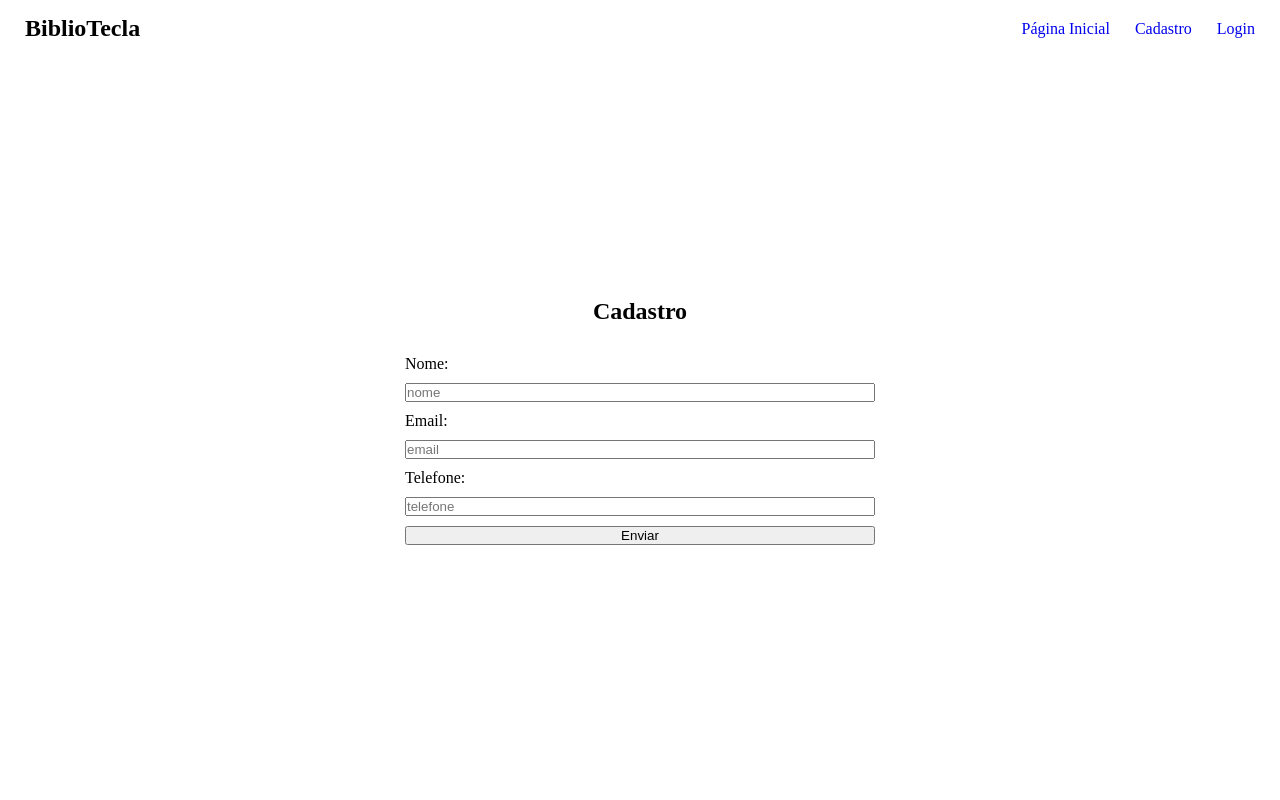
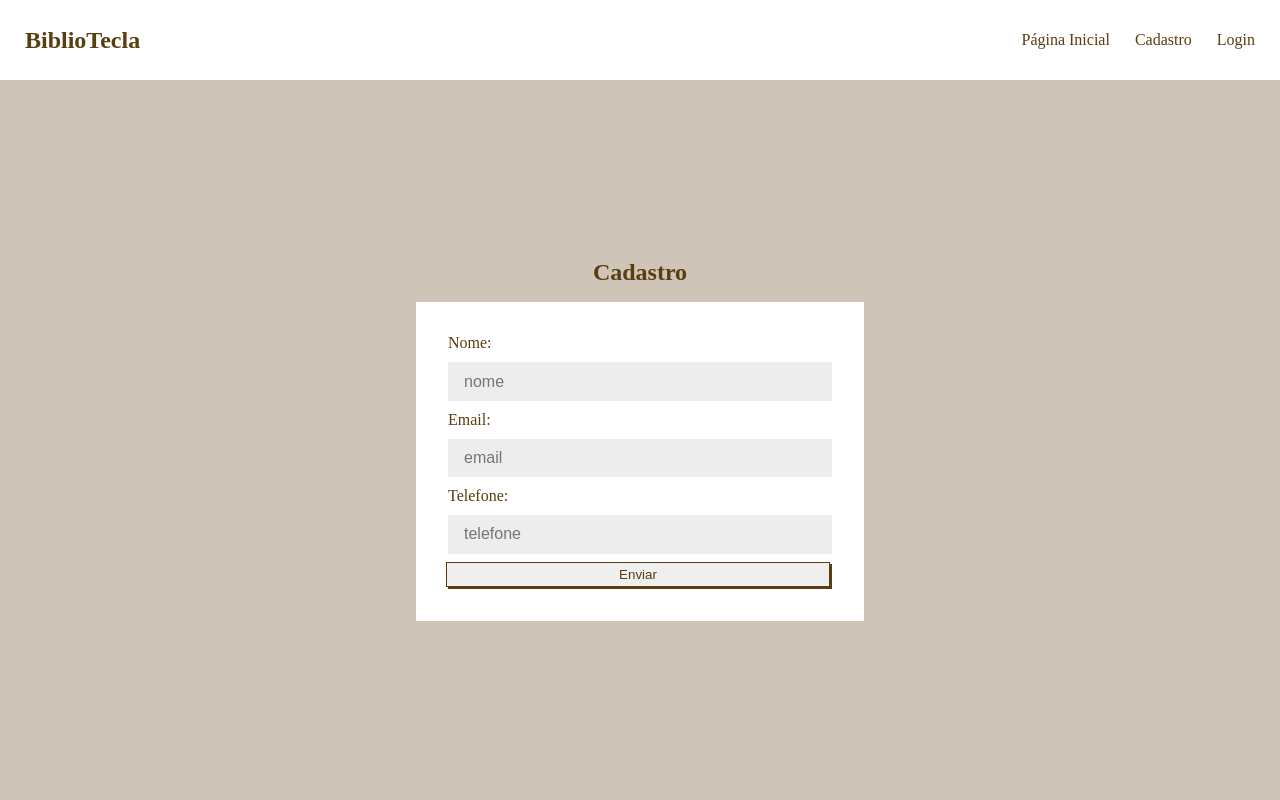
Before and after one commit to anaclaraa1/biblioteca, a Flask app: page /register in a window 1280 px wide. Run offline with Flask 3, Linux system fonts and the light colour scheme.

Commit message:
Iniciar o style

```diff
--- a/static/css/style.css
+++ b/static/css/style.css
@@ -1,23 +1,35 @@
+@charset "UTF-8";
+
+@import url('https://fonts.googleapis.com/css2?family=Noto+Serif:ital,wght@0,100..900;1,100..900&display=swap');
+
 * {
     margin: 0;
     padding: 0;
+    border: 0;
     box-sizing: border-box;
+    color: var(--cor3);
+}
+
+:root {
+    --cor1: #D9C8B4;
+    --cor2: #8C7961;
+    --cor3: #593E10;
+    --cor4: #8E7756;
+    --font: 'Noto Serif'
 }
 
 body {
     height: 100vh;
 }
 
-.content {
-    display: flex;
-    flex-direction: column;
-    height: 100%;
-}
-
 header {
     display: flex;
+    align-items: center;
+    height: 80px;
     width: 100%;
     padding: 15px 25px;
+    color: var(--cor3);
+    background-color: hsl(from var(--cor1) h s calc(l + 30));
 }
 
 nav {
@@ -37,37 +49,78 @@ ul > li {
 }
 
 a {
+    color: inherit;
     text-decoration: none;
+
+    &:hover {
+        text-decoration: underline;
+    }
 }
 
 main {
     display: flex;
     flex-direction: column;
-    height: 100%;
     justify-content: center;
     align-items: center;
-    gap: 15px;
+    min-height: calc(100vh - 80px);
+    padding: 3rem 6rem;
+    gap: 1rem;
+    background-color: hsl(from var(--cor2) h s calc(l + 30));
 }
 
 form {
     display: flex;
     flex-direction: column;
-    width: 500px;
-    padding: 15px;
+    width: 28rem;
+    padding: 2rem;
     gap: 10px;
+    background-color: hsl(from var(--cor1) h s calc(l + 30));
+}
+
+input, select {
+    outline: none;
+    padding-inline: 1rem;
+    aspect-ratio: 20 / 2;
+    font-size: 1rem;
+    color: black;
+    background-color: hsl(from var(--cor1) h 0 calc(l + 15));
 }
 
 textarea {
-  resize: none;
+    outline: none;
+    padding: .5rem;
+    aspect-ratio: 20 / 2;
+    font-size: 1rem;
+    background-color: hsl(from var(--cor1) h 0 calc(l + 15));
+    color: black;
+    resize: none;
 }
 
 table {
-    border: 1px solid black;
+    border: 1px solid var(--cor3);
     border-collapse: collapse;
     text-align: center;
+    background-color: hsl(from var(--cor1) h s calc(l + 30));
 }
 
 tr, td, th {
-    border: 1px solid black;
+    border: 1px solid var(--cor3);
     padding: 5px 10px;
+    color: black;
 }
+
+th {
+    color: var(--cor3);
+}
+
+button {
+    padding: .25rem .5rem;
+    border: 1px solid var(--cor3);
+    transform: translate(-2px, -2px);
+    box-shadow: 2px 2px 0 var(--cor3);
+
+    &:active {
+        transform: none;
+        box-shadow: none;
+    }
+}
--- a/templates/emprestimos/listar_emprestimo.html
+++ b/templates/emprestimos/listar_emprestimo.html
@@ -13,8 +13,8 @@
         {% for emprestimo in emprestimos %}
             <div class="emprestimos">
                 <!-- informações -->
-                 <a href="">Editar</a>
-                 <a href="">Excluir</a>
+                <a href="">Editar</a>
+                <a href="">Excluir</a>
             </div>
         {% endfor %}
     {% endif %}
```
Also changed, not shown: templates/autores/listar_autores.html (+13 -3 lines), templates/editora/listar_editoras.html (+13 -3 lines), templates/generos/listar_generos.html (+22 -8 lines), templates/livros/listar_livros.html (+18 -4 lines).
